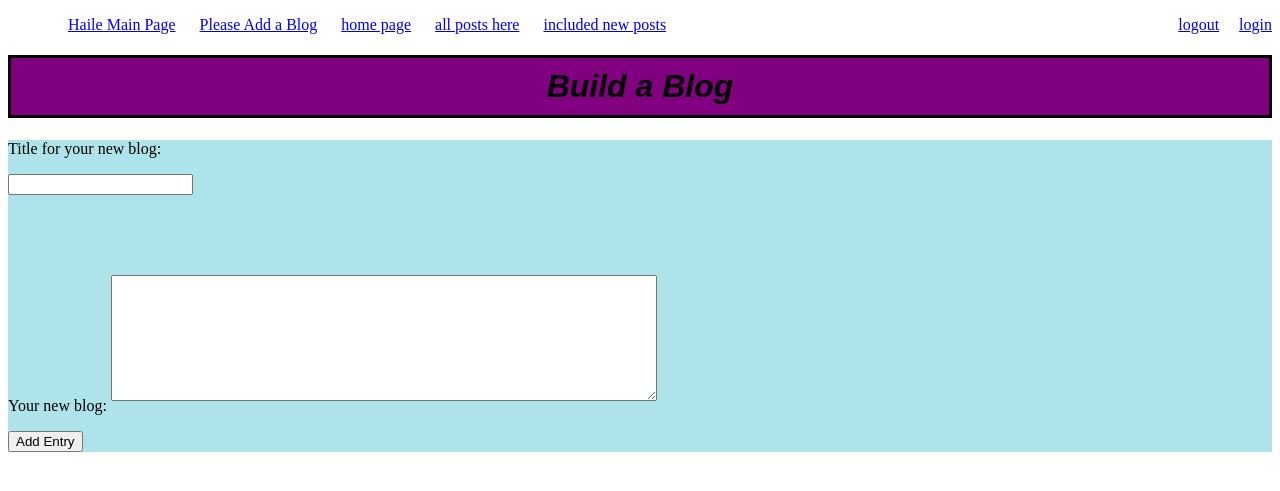
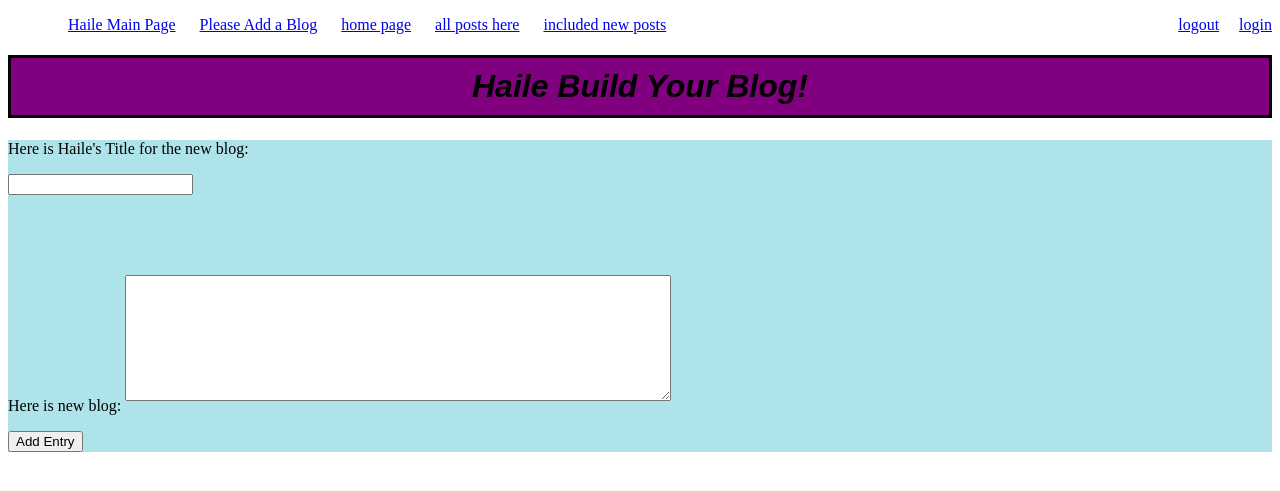
Before and after one commit to Hasnake/blogZ, a Flask app: page /newpost in a window 1280 px wide. Shown: the top 491 px of the page. Run offline with Flask 2, Linux system fonts and the light colour scheme; the visitor is signed in with stand-in values (Sample User, id 1).

```diff
--- a/templates/newpost.html
+++ b/templates/newpost.html
@@ -1,18 +1,18 @@
 {% extends "base.html" %}
 
 {% block content %}
-    <h1 style= "text-align:center;"> Build a Blog</h1>
+    <h1 style= "text-align:center;"> Haile Build Your Blog!</h1>
     <form action="/newpost" method='post'>
 
         <label>
-            <p>Title for your new blog:</p>
+            <p>Here is Haile's Title for the new blog:</p>
             <input type="text" name='title' />
             <p class="error">{{title_error}}</p>
         </label>
         <br>
         <br>
         <br>
-        <label>Your new blog:
+        <label>Here is new blog:
             <textarea name='content'></textarea>
         </label>
         <p class="error">{{content_error}}</p>
--- a/templates/singleUser.html
+++ b/templates/singleUser.html
@@ -12,7 +12,7 @@
 {% extends "base.html" %}
 
 {% block content %}
-<h1 style= "text-align:center;"> {{page_name}}</h1>
+<h1 style= "text-align:left;"> {{page_name}}</h1>
 <ul>
     {% for user in users %}
     <li><a href="/blog_page?email={{user.email}}">{{user.email}}</a></li>
```
